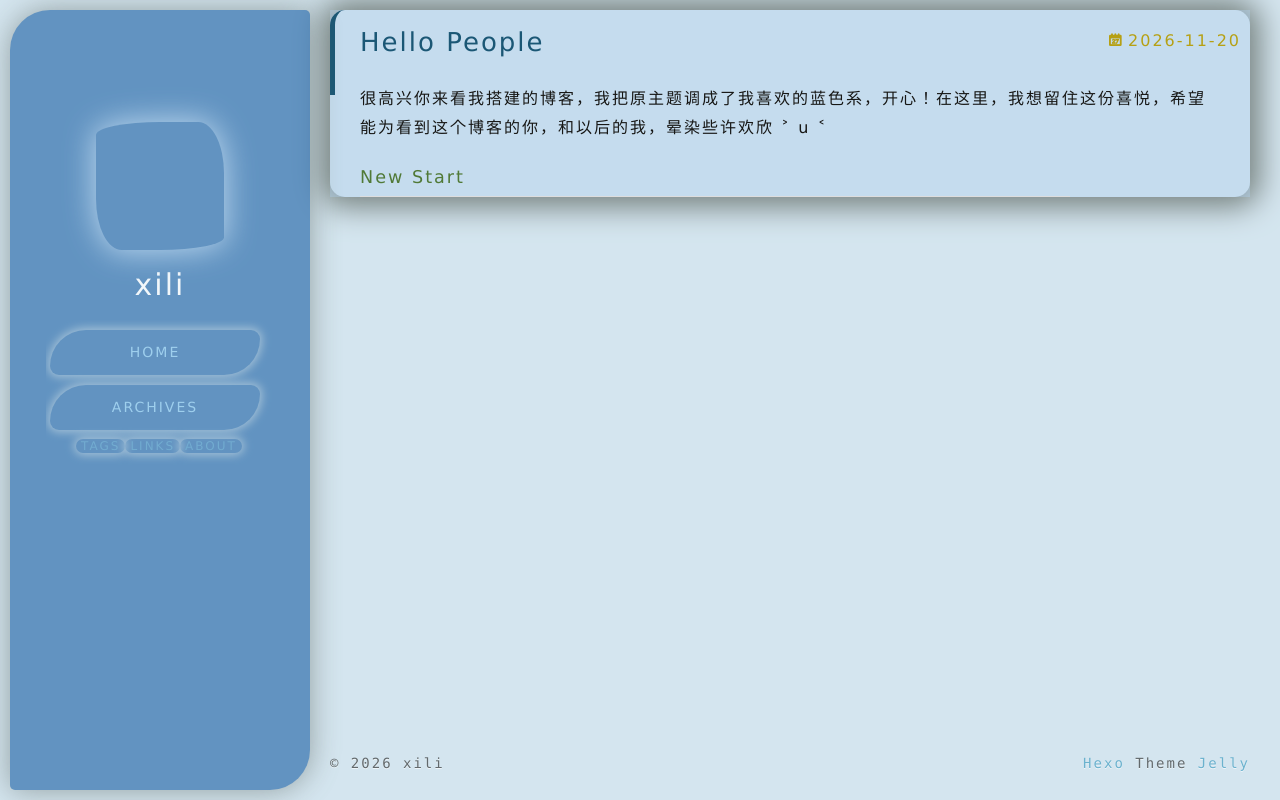
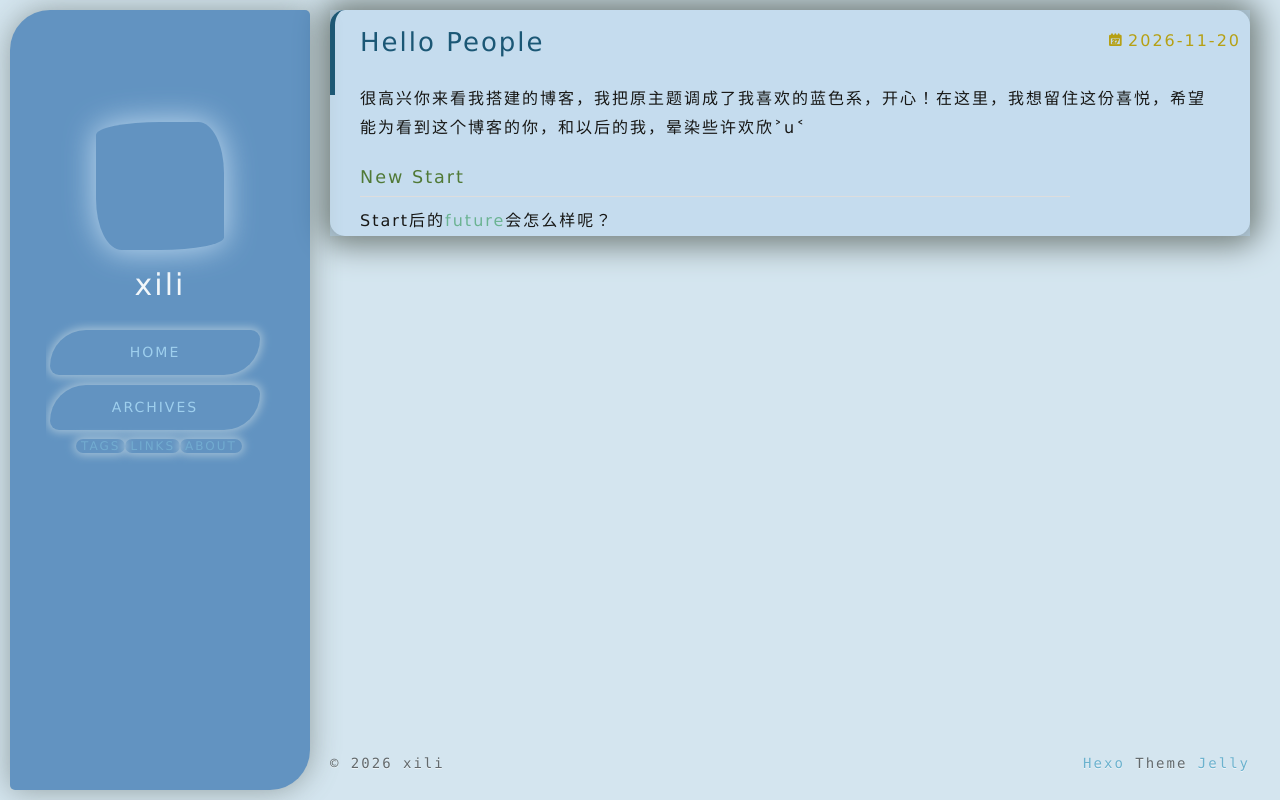
Before and after one commit to u1rain/u1rain.github.io, a plain HTML site: page 2026/11/20/hello-world/index.html in a window 1280 px wide. Drawn offline with nearby package versions, Linux system fonts and the light colour scheme; a script that the page names is missing; a web font is replaced by a local one.

Commit message:
Site updated: 2026-11-21 09:45:36

```diff
--- a/2026/11/20/hello-world/index.html
+++ b/2026/11/20/hello-world/index.html
@@ -9,15 +9,15 @@
 
 
   <meta name="viewport" content="width=device-width, initial-scale=1, maximum-scale=1">
-  <meta name="description" content="很高兴你来看我搭建的博客，我把原主题调成了我喜欢的蓝色系，开心！在这里，我想留住这份喜悦，希望能为看到这个博客的你，和以后的我，晕染些许欢欣 ˃ u ˂  New Start">
+  <meta name="description" content="很高兴你来看我搭建的博客，我把原主题调成了我喜欢的蓝色系，开心！在这里，我想留住这份喜悦，希望能为看到这个博客的你，和以后的我，晕染些许欢欣˃u˂  New StartStart后的future会怎么样呢？">
 <meta property="og:type" content="article">
 <meta property="og:title" content="Hello People">
 <meta property="og:url" content="http://example.com/2026/11/20/hello-world/index.html">
 <meta property="og:site_name" content="Hexo">
-<meta property="og:description" content="很高兴你来看我搭建的博客，我把原主题调成了我喜欢的蓝色系，开心！在这里，我想留住这份喜悦，希望能为看到这个博客的你，和以后的我，晕染些许欢欣 ˃ u ˂  New Start">
+<meta property="og:description" content="很高兴你来看我搭建的博客，我把原主题调成了我喜欢的蓝色系，开心！在这里，我想留住这份喜悦，希望能为看到这个博客的你，和以后的我，晕染些许欢欣˃u˂  New StartStart后的future会怎么样呢？">
 <meta property="og:locale" content="en_US">
 <meta property="article:published_time" content="2026-11-20T10:04:47.597Z">
-<meta property="article:modified_time" content="2026-11-21T01:20:29.762Z">
+<meta property="article:modified_time" content="2026-11-21T01:43:05.911Z">
 <meta property="article:author" content="xili">
 <meta name="twitter:card" content="summary">
 
@@ -185,8 +185,9 @@
 
     <div class="article-entry" itemprop="articleBody">
 
-        <p>很高兴你来看我搭建的博客，我把原主题调成了我喜欢的蓝色系，开心！在这里，我想留住这份喜悦，希望能为看到这个博客的你，和以后的我，晕染些许欢欣 ˃ u ˂ </p>
-<h3 id="New-Start"><a href="#New-Start" class="headerlink" title="New Start"></a>New Start</h3>
+        <p>很高兴你来看我搭建的博客，我把原主题调成了我喜欢的蓝色系，开心！在这里，我想留住这份喜悦，希望能为看到这个博客的你，和以后的我，晕染些许欢欣˃u˂ </p>
+<h3 id="New-Start"><a href="#New-Start" class="headerlink" title="New Start"></a>New Start</h3><p>Start后的<span style="color: #6bb392;">future</span>会怎么样呢？</p>
+
 
     </div>
 
```
Also changed, not shown: index.html (+3 -2 lines).
